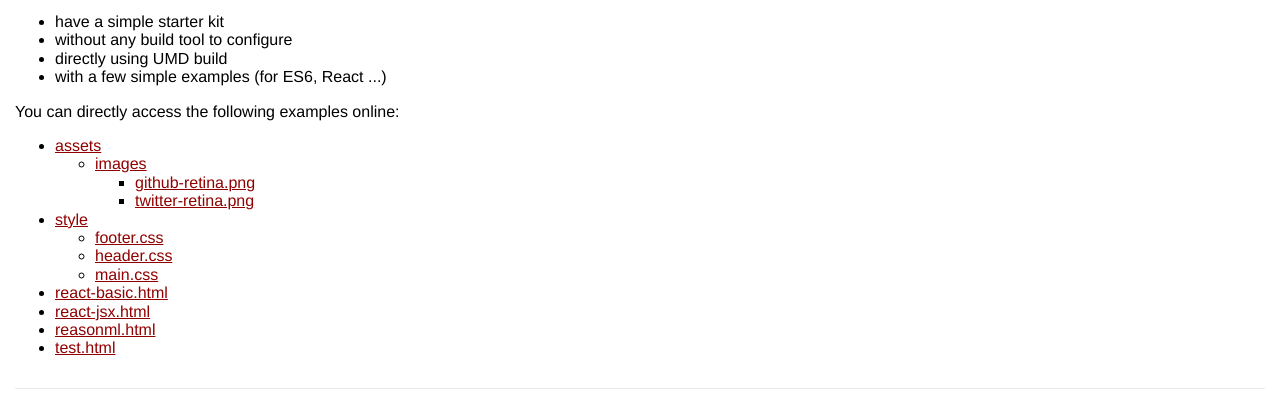
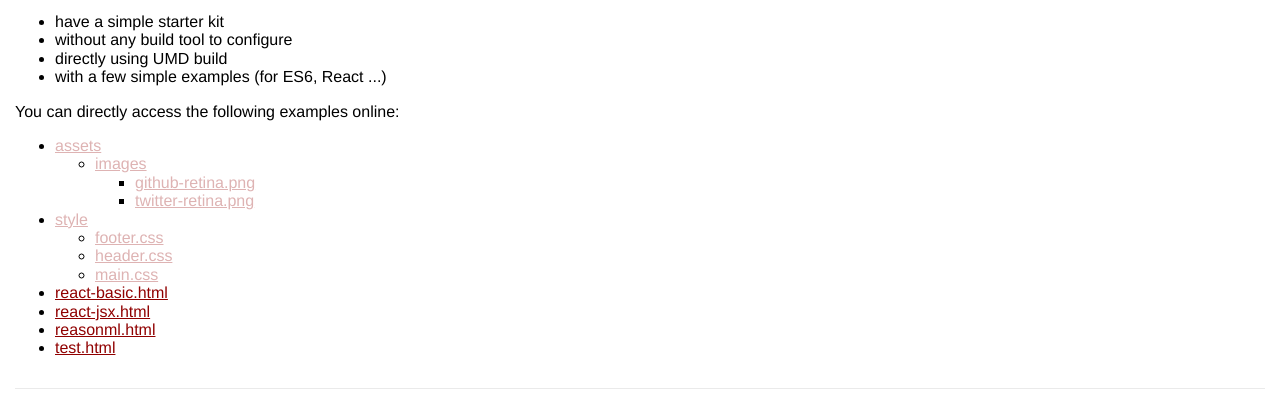
Before and after one commit to topheman/build-free-boilerplate, a website: page index.html in a window 1280 px wide. Shown: the part 101-515 px from the top of the page. Drawn offline with nearby package versions, Linux system fonts and the light colour scheme.

Commit message:
feat(*): update homepage links display

```diff
--- a/index.html
+++ b/index.html
@@ -9,6 +9,11 @@
   <link href="./src/style/header.css" rel="stylesheet">
   <link href="./src/style/footer.css" rel="stylesheet">
   <meta name="viewport" content="initial-scale=1.0, maximum-scale=1.0, minimum-scale=1.0, user-scalable=no">
+  <style>
+    .folder.exclude a {
+      color: #deb3b3;
+    }
+  </style>
 </head>
 <body>
   <ul class="site-networks">
@@ -24,7 +29,7 @@
     <li>with a few simple examples (for ES6, React ...)</li>
   </ul>
   <p>You can directly access the following examples online:</p>
-  <ul><li class="folder"><a href="./src/assets">assets</a><ul><li class="folder"><a href="./src/assets/images">images</a><ul><li class="file"><a href="./src/assets/images/github-retina.png">github-retina.png</a></li><li class="file"><a href="./src/assets/images/twitter-retina.png">twitter-retina.png</a></li></ul></li></ul></li><li class="folder"><a href="./src/style">style</a><ul><li class="file"><a href="./src/style/footer.css">footer.css</a></li><li class="file"><a href="./src/style/header.css">header.css</a></li><li class="file"><a href="./src/style/main.css">main.css</a></li></ul></li><li class="file"><a href="./src/react-basic.html">react-basic.html</a></li><li class="file"><a href="./src/react-jsx.html">react-jsx.html</a></li><li class="file"><a href="./src/reasonml.html">reasonml.html</a></li><li class="file"><a href="./src/test.html">test.html</a></li></ul>
+  <ul><li class="folder exclude"><a href="./src/assets">assets</a><ul><li class="folder"><a href="./src/assets/images">images</a><ul><li class="file"><a href="./src/assets/images/github-retina.png">github-retina.png</a></li><li class="file"><a href="./src/assets/images/twitter-retina.png">twitter-retina.png</a></li></ul></li></ul></li><li class="folder exclude"><a href="./src/style">style</a><ul><li class="file"><a href="./src/style/footer.css">footer.css</a></li><li class="file"><a href="./src/style/header.css">header.css</a></li><li class="file"><a href="./src/style/main.css">main.css</a></li></ul></li><li class="file"><a href="./src/react-basic.html">react-basic.html</a></li><li class="file"><a href="./src/react-jsx.html">react-jsx.html</a></li><li class="file"><a href="./src/reasonml.html">reasonml.html</a></li><li class="file"><a href="./src/test.html">test.html</a></li></ul>
   <footer class="footer">
     <p>
       ©2018 <a href="http://labs.topheman.com/">labs.topheman.com</a> - Christophe Rosset<br />
```
Also changed, not shown: bin/makeIndex.js (+7 -1 lines).
